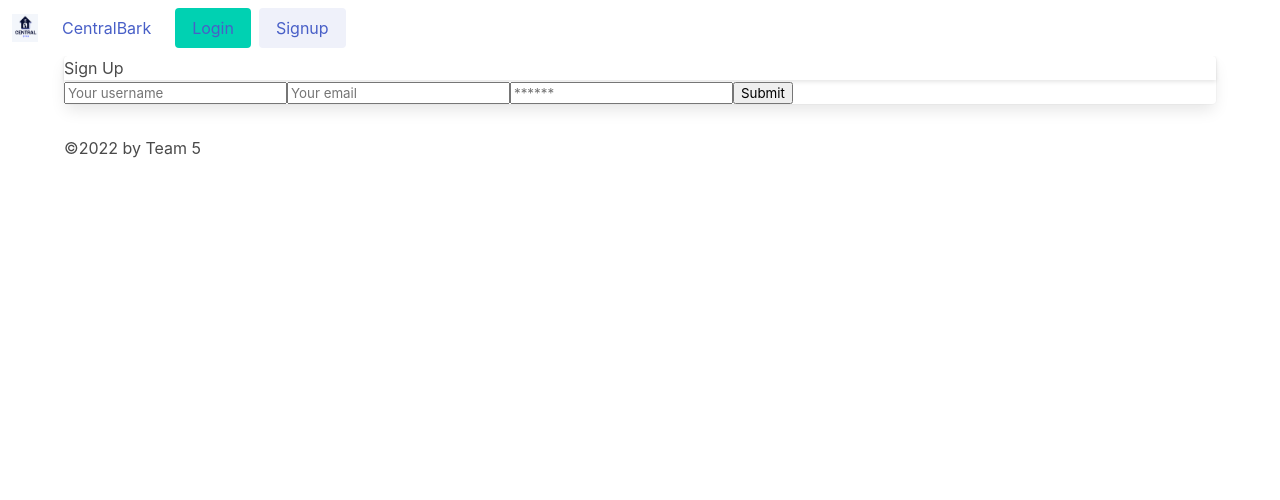
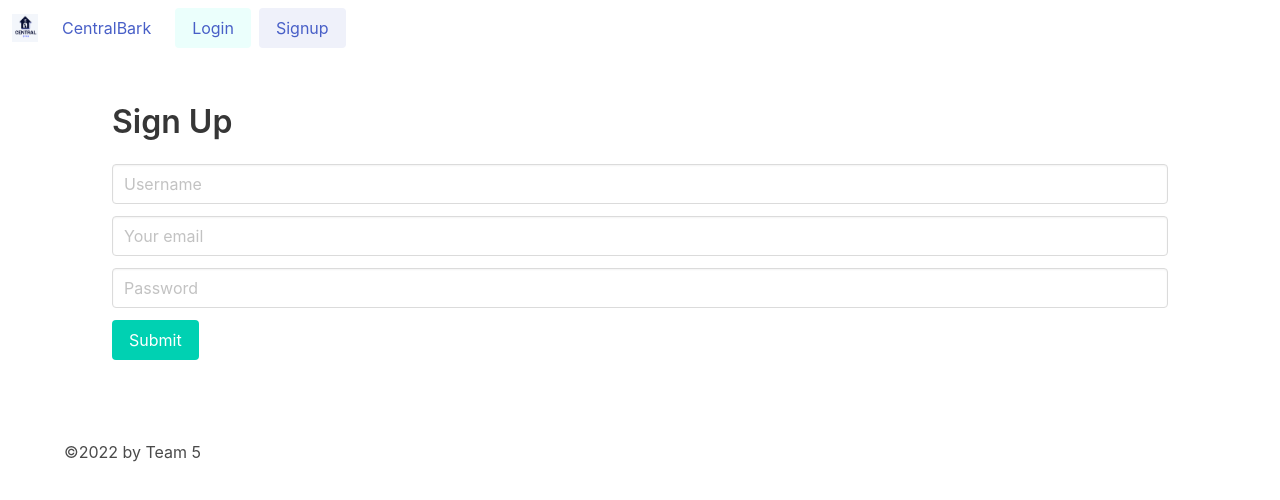
Before and after one commit to jenn-renken/central-bark, a React (Create React App) app in the folder client/: page /signup in a window 1280 px wide. Shown: the top 500 px of the page. Built offline with nearby package versions, Linux system fonts and the light colour scheme.

Commit message:
updated login and signup form, updated pet gallery

```diff
--- a/client/src/components/Header/index.js
+++ b/client/src/components/Header/index.js
@@ -48,7 +48,7 @@ const Header = () => {
                             <>
                             <div className='navbar-end'>
                                 <div className='buttons'>
-                                    <div className='button is-primary'>
+                                    <div className='button is-primary is-light'>
                                         <Link to="/login">Login</Link>
                                     </div>
                                     <div className='button is-link is-light'>
--- a/client/src/components/PetGallery/index.js
+++ b/client/src/components/PetGallery/index.js
@@ -8,7 +8,12 @@ const PetGallery = ({ pets, title }) => {
   }
 
   return (
-    <div className="columns is-3">
+    <div className="section">
+      <div className="container">
+        <span className="title">Make some new friends!</span>
+      </div>
+    <div className="column is-multiline">
+      <div className="column">
         <h3>{title}</h3>
         {pets &&
           pets.map((pet) => (
@@ -72,6 +77,9 @@ const PetGallery = ({ pets, title }) => {
           </div>
         ))}
       </div>
+
+    </div>
+    </div>
   );
 };
 
--- a/client/src/pages/Home.js
+++ b/client/src/pages/Home.js
@@ -25,7 +25,7 @@ const Home = () => {
         {loading ? (
           <div>Loading...</div>
         ) : (
-          <PetGallery pets={pets} title="Make some new friends!" />
+          <PetGallery pets={pets} />
         )}
       </div>
       {/* {loggedIn && userData ? (
--- a/client/src/pages/Login.js
+++ b/client/src/pages/Login.js
@@ -34,13 +34,12 @@ const [login, { error }] = useMutation(LOGIN_USER);
 
   return (
     <main className='flex-row justify-center mb-4'>
-      <div className='col-12 col-md-6'>
-        <div className='card'>
-          <h4 className='card-header'>Login</h4>
-          <div className='card-body'>
+        <div className='section'>
+          <h4 className='title is-3'>Login</h4>
             <form onSubmit={handleFormSubmit}>
+              <div className='field'>
                 <input
-                className='form-input'
+                  className='input'
                   placeholder='Your email'
                   name='email'
                   type='email'
@@ -48,22 +47,23 @@ const [login, { error }] = useMutation(LOGIN_USER);
                   value={formState.email}
                   onChange={handleChange}
                 />
+              </div>
+              <div className='field'>
                 <input
-                className='form-input'
-                placeholder='******'
+                  className='input'
+                  placeholder='Password'
                   name='password'
                   type='password'
                   id='password'
                   value={formState.password}
                   onChange={handleChange}
                 />
-              <button className='btn d-block w-100' type='submit'>
+              </div>
+              <button className='button is-primary' type='submit'>
                 Submit
               </button>
             </form>
             {error && <div>Login failed</div>}
-          </div>
-        </div>
         </div>
     </main>
   );
--- a/client/src/pages/Signup.js
+++ b/client/src/pages/Signup.js
@@ -35,22 +35,23 @@ const handleFormSubmit = async event => {
 
   return (
     <main className='flex-row justify-center mb-4'>
-      <div className='col-12 col-md-6'>
-        <div className='card'>
-          <h4 className='card-header'>Sign Up</h4>
-          <div className='card-body'>
+      <div className='section'>
+          <h4 className='title is-3'>Sign Up</h4>
             <form onSubmit={handleFormSubmit}>
+              <div className='field'>
                 <input
-                className='form-input'
-                placeholder='Your username'
+                  className='input'
+                  placeholder='Username'
                   name='username'
                   type='username'
                   id='username'
                   value={formState.username}
                   onChange={handleChange}
                 />
+              </div>
+              <div className='field'>
                 <input
-                className='form-input'
+                  className='input'
                   placeholder='Your email'
                   name='email'
                   type='email'
@@ -58,22 +59,23 @@ const handleFormSubmit = async event => {
                   value={formState.email}
                   onChange={handleChange}
                 />
+              </div>
+              <div className='field'>
                 <input
-                className='form-input'
-                placeholder='******'
+                  className='input'
+                  placeholder='Password'
                   name='password'
                   type='password'
                   id='password'
                   value={formState.password}
                   onChange={handleChange}
                 />
-              <button className='btn d-block w-100' type='submit'>
+              </div>
+              <button className='button is-primary' type='submit'>
                 Submit
               </button>
             </form>
             {error && <div>Sign up failed</div>}
-          </div>
-        </div>
       </div>
     </main>
   );
```
Lines whose indentation alone changed are shown as unchanged.
